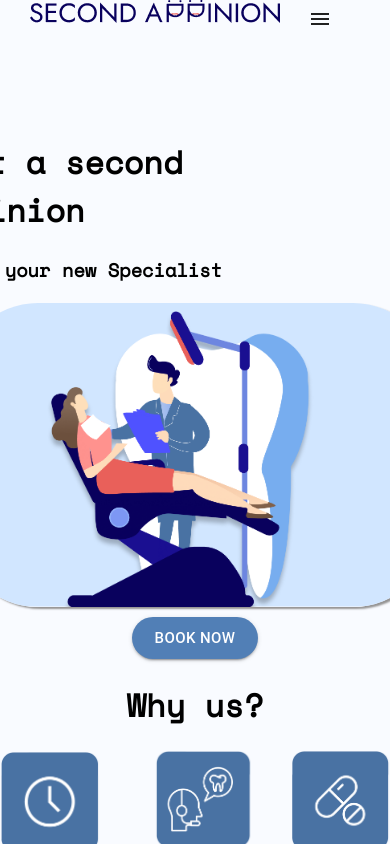
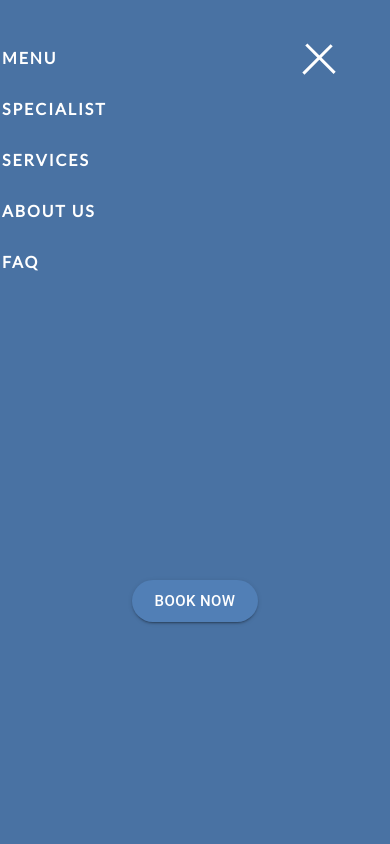
Before and after one commit to MVP-Marketplace/second-appinion, a React (Create React App) app in the folder client/: page / in a window 390 px wide. Shown: the top 844 px of the page. Built offline with nearby package versions, Linux system fonts and the light colour scheme.

Commit message:
logo, menu and hamburger has been developed

```diff
--- a/client/src/App.css
+++ b/client/src/App.css
@@ -37,7 +37,6 @@ body {
   width: 40%;
   margin: auto;
 }
-
 
 .form-questions-main-container {
   width: 100vw;
@@ -203,7 +202,6 @@ body {
   justify-content: center;
   padding-bottom: 20px;
   margin-top: 5rem;
-
 }
 .homeImg {
   width: 475px;
@@ -216,63 +214,62 @@ body {
   box-shadow: 3px 2px 2px rgb(148, 147, 147);
 }
 
-
 /*********************************HAMBURGER**********************/
 
-.second-appinion-logo {
+/* .second-appinion-logo {
   padding-left: 5%;
   margin: 10px 10px;
-}
+} */
 
-.hamburger-icon {
+/* .hamburger-icon {
   padding-right: 5%;
   cursor: pointer;
-}
+} */
 
 .nav-links-container {
-  font-weight: bold;
+  /* font-weight: bold;
   list-style-type: none;
   text-transform: uppercase;
   color: white;
-  margin: 0 !important;
+  margin: 0 !important; */
   /* font-weight: 400; */
   /* transition: all 500ms cubic-bezier(0.68, -0.55, 0.265, 1.55); */
-  text-decoration: none;
+  /* text-decoration: none; */
   /* background-color: blue; */
 }
 
-.hamburger-container {
+/* .hamburger-container {
   outline: none;
-}
+} */
 
-.hamburger-close {
+/* .hamburger-close {
   display: flex;
   position: absolute;
   left: 28%;
   justify-content: flex-end;
   color: white;
   font-weight: bold !important;
-}
+} */
 
-.nav-li {
+/* .nav-li {
   background-color: #4972a3 !important;
   color: white !important;
   font-weight: bold !important;
   letter-spacing: 0.9px !important;
-}
-
+} */
+/*
 .MuiList-padding {
   padding-top: 0 !important;
   padding-bottom: 0 !important;
   border-radius: 30% !important;
-}
-@media only screen and (min-device-width: 320px) and (max-device-width: 480px) and (-webkit-min-device-pixel-ratio: 2) {
+} */
+/* @media only screen and (min-device-width: 320px) and (max-device-width: 480px) and (-webkit-min-device-pixel-ratio: 2) {
   .homeImg {
     width: 275px;
     margin-left: 1.2rem;
   }
 
-}
+} */
 
 /*********************************BOTTOMBODY**********************/
 .btmBody {
@@ -298,3 +295,68 @@ body {
 }
 
 /*********************************NAVBAR**********************/
+
+.second-appinion-logo {
+  height: 1.9rem;
+  position: fixed;
+  top: 0.8rem;
+  left: 0.8rem;
+}
+
+.navbar {
+  width: 460px;
+  height: 100vh;
+  position: fixed;
+  top: 0;
+  right: 0;
+  display: flex;
+  /* color: #4972a3; */
+  background-color: #4972a3;
+}
+
+.hamburger-menu {
+  width: 2.5rem;
+  height: 2.3rem;
+  /* background-color: tomato; */
+  position: fixed;
+  top: 2.7rem;
+  right: 3.2rem;
+  cursor: pointer;
+  display: flex;
+  flex-direction: column;
+  justify-content: space-around;
+  /* color: white; */
+}
+
+.line {
+  color: white;
+  width: 100%;
+  height: 0.2rem;
+  background-color: white;
+}
+
+.line-1 {
+  transform: rotate(-45deg) translate(-8px, 6px);
+}
+
+.line-2 {
+  transform: rotate(45deg) translate(-1px, -3px);
+}
+
+.line-3 {
+  opacity: 0;
+}
+
+.nav-item {
+  list-style: none;
+  margin: 2rem;
+}
+
+.navlink {
+  text-decoration: none;
+  color: white;
+  letter-spacing: 0.12rem;
+  text-transform: uppercase;
+  font-size: 1rem;
+  font-weight: bold;
+}
--- a/client/src/components/HamBurger.jsx
+++ b/client/src/components/HamBurger.jsx
@@ -1,66 +1,112 @@
 import React from "react";
 import Logo from "../Images/Logo.png";
-import { Button, Menu, Grid, MenuItem } from "@material-ui/core/";
-import MenuIcon from "@material-ui/icons/Menu";
-import CloseIcon from "@material-ui/icons/Close";
+// import { Button, Menu, Grid, MenuItem } from "@material-ui/core/";
+// import MenuIcon from "@material-ui/icons/Menu";
+// import CloseIcon from "@material-ui/icons/Close";
 
 const HamBurger = () => {
-  const [anchorEl, setAnchorEl] = React.useState(null);
-  const handleClick = (event) => {
-    setAnchorEl(event.currentTarget);
-  };
-  const handleClose = () => {
-    setAnchorEl(null);
-  };
-
   return (
     <>
-      <Grid className="navbar-container">
-        <a href="/" className="second-appinion-logo">
-          <img src={Logo} alt="Second Appinion Logo" className="" />
-        </a>
-        <Button
-          aria-controls="simple-menu"
-          aria-haspopup="true"
-          onClick={handleClick}
-        >
-          <MenuIcon className="hamburger-icon" />
-        </Button>
-        <Menu
-          className="nav-links-container"
-          id="simple-menu"
-          anchorEl={anchorEl}
-          keepMounted
-          open={Boolean(anchorEl)}
-          onClose={handleClose}
-          PaperProps={{}}
-        >
-          <MenuItem className="nav-li navbar-expand-lg" onClick={handleClose}>
-            Menu
-            <Button
-              aria-label="close"
-              onClick={handleClick}
-              className="hamburger-close"
-            >
-              <CloseIcon className="hamburger-close"></CloseIcon>
-            </Button>
-          </MenuItem>
-          <MenuItem className="nav-li"></MenuItem>
-          <MenuItem onClick={handleClose} className="nav-li">
-            Specialists
-          </MenuItem>
-          <MenuItem onClick={handleClose} className="nav-li">
-            Services
-          </MenuItem>
-          <MenuItem onClick={handleClose} className="nav-li">
-            About Us
-          </MenuItem>
-          <MenuItem onClick={handleClose} className="nav-li">
-            FAQ
-          </MenuItem>
-        </Menu>
-      </Grid>
+      <a href="/">
+        <img
+          src={Logo}
+          className="second-appinion-logo"
+          alt="Second Appinion Logo"
+        ></img>
+      </a>
+      <div className="navbar-container">
+        <nav className="navbar">
+          <div className="hamburger-menu">
+            <div className="line line-1"></div>
+            <div className="line line-2"></div>
+            <div className="line line-3"></div>
+          </div>
+          <ul>
+            <li className="nav-item">
+              <a href="/" className="navlink">
+                Menu
+              </a>
+            </li>
+            <li className="nav-item">
+              <a href="specialist" className="navlink">
+                Specialist
+              </a>
+            </li>
+            <li className="nav-item">
+              <a href="services" className="navlink">
+                Services
+              </a>
+            </li>
+            <li className="nav-item">
+              <a href="aboutus" className="navlink">
+                About Us
+              </a>
+            </li>
+            <li className="nav-item">
+              <a href="faq" className="navlink">
+                FAQ
+              </a>
+            </li>
+          </ul>
+        </nav>
+      </div>
     </>
   );
 };
 export default HamBurger;
+
+// const [anchorEl, setAnchorEl] = React.useState(null);
+// const handleClick = (event) => {
+//   setAnchorEl(event.currentTarget);
+// };
+// const handleClose = () => {
+//   setAnchorEl(null);
+// };
+
+// return (
+//   <>
+//     <Grid className="navbar-container">
+//       <a href="/" className="second-appinion-logo">
+//         <img src={Logo} alt="Second Appinion Logo" className="" />
+//       </a>
+//       <Button
+//         aria-controls="simple-menu"
+//         aria-haspopup="true"
+//         onClick={handleClick}
+//       >
+//         <MenuIcon className="hamburger-icon" />
+//       </Button>
+//       <Menu
+//         className="nav-links-container"
+//         id="simple-menu"
+//         anchorEl={anchorEl}
+//         keepMounted
+//         open={Boolean(anchorEl)}
+//         onClose={handleClose}
+//         PaperProps={{}}
+//       >
+//         <MenuItem className="nav-li navbar-expand-lg" onClick={handleClose}>
+//           Menu
+//           <Button
+//             aria-label="close"
+//             onClick={handleClick}
+//             className="hamburger-close"
+//           >
+//             <CloseIcon className="hamburger-close"></CloseIcon>
+//           </Button>
+//         </MenuItem>
+//         <MenuItem className="nav-li"></MenuItem>
+//         <MenuItem onClick={handleClose} className="nav-li">
+//           Specialists
+//         </MenuItem>
+//         <MenuItem onClick={handleClose} className="nav-li">
+//           Services
+//         </MenuItem>
+//         <MenuItem onClick={handleClose} className="nav-li">
+//           About Us
+//         </MenuItem>
+//         <MenuItem onClick={handleClose} className="nav-li">
+//           FAQ
+//         </MenuItem>
+//       </Menu>
+//     </Grid>
```
Also changed, not shown: 1 other file (tests, documents, lock files or other folders).
